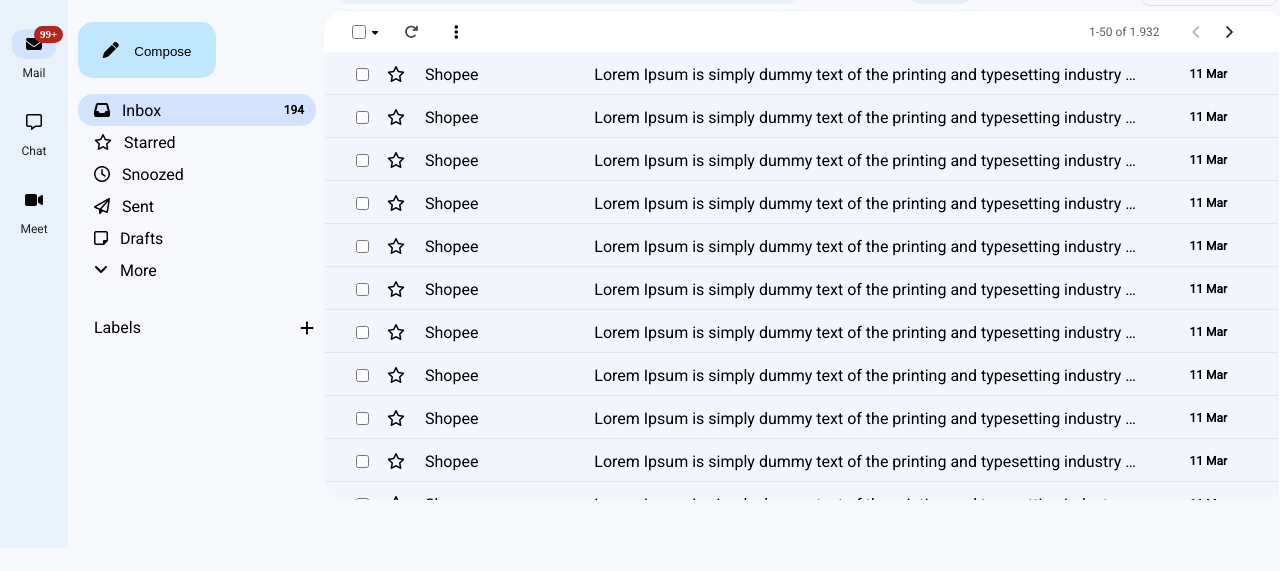
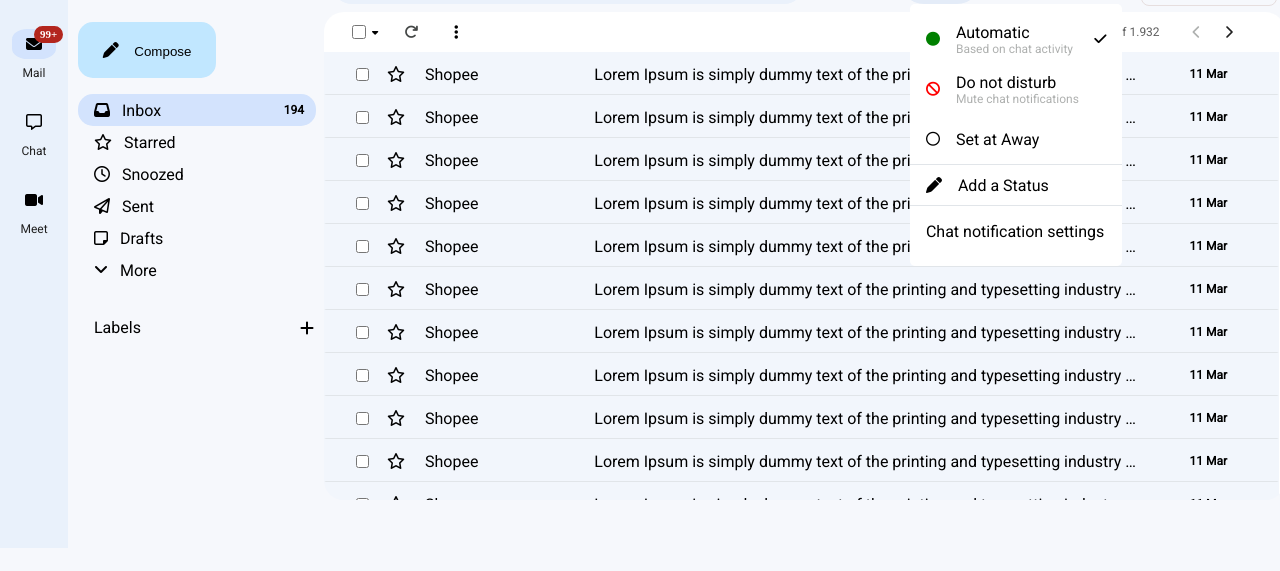
Before and after one commit to PhamNgocThien1801/gmai-fake, a website: page index.html in a window 1280 px wide. Both pictures are taken after a click on the button "Active". Shown: the part 52-623 px from the top of the page. Drawn offline with nearby package versions, Linux system fonts and the light colour scheme; a web font is replaced by a local one.

Commit message:
status drop down

```diff
--- a/css/mystyle.css
+++ b/css/mystyle.css
@@ -28,10 +28,10 @@
 .navbar .option input {
     display: none;
 }
-#hamberger-checkbox:checked + .hamberger-label + .right-content .navbar-content {
+/* #hamberger-checkbox:checked + .hamberger-label + .right-content .navbar-content {
     width: 0px;
     visibility: hidden;
-}
+} */
 .navbar .option .first-option i{
     margin-top: 1.125rem;
     background-color: #d3e3fd;
@@ -215,6 +215,7 @@
     margin: auto 0rem auto 5px;
     display: flex;
     justify-content: end;
+    position: relative;
 }
 .right-content .search-bar .option .status-active button:hover {
     background-color: #EAF1FB;
@@ -235,7 +236,78 @@
 .right-content .search-bar .option .status-active button i {
     font-size: 0.625rem;
 }
-
+.right-content .search-bar .option .status-active .status-content {
+    position: absolute;
+    top: 100%;
+    left: 50%;
+    width: 150%;
+    background-color: #fff;
+    z-index: 1;
+    border-radius: 5px;
+    padding: 10px 0px;
+}
+.right-content .search-bar .option .status-active .status-content .status-option {
+    display: flex;
+    height: 50px;
+    /* justify-content: space-between; */
+    padding: 0px 16px;
+}
+.right-content .search-bar .option .status-active .status-content .status-option:hover {
+    background-color: #E8EAED;
+    border-bottom: #444746;
+}
+.right-content .search-bar .option .status-active .status-content .status-option i{
+    align-items: center;
+    display: flex;
+    font-size: 14px;
+}
+.right-content .search-bar .option .status-active .status-content .status-option .circle-icon{
+    color: green;
+    margin-right: 16px;
+}
+.right-content .search-bar .option .status-active .status-content .status-option .ban-icon{
+    color: red;
+    margin-right: 16px;
+}
+.right-content .search-bar .option .status-active .status-content .status-option .away-icon{
+    margin-right: 16px;
+}
+.right-content .search-bar .option .status-active .status-content .status-action .pen-icon{
+    margin-right: 16px;
+}
+.right-content .search-bar .option .status-active .status-content .status-option .check-icon {
+    margin-left: auto;
+}
+.right-content .search-bar .option .status-active .status-content .status-option .status-option-content {
+    margin: auto 0px;
+}
+.right-content .search-bar .option .status-active .status-content .status-action{
+    display: flex;
+    height: 40px;
+    /* justify-content: space-between; */
+    padding: 0px 16px;
+    align-items: center;
+    border-top: #e1e5e9 solid 1px;
+    border-bottom: #e1e5e9 solid 1px;
+}
+.right-content .search-bar .option .status-active .status-content .status-action:hover {
+    background-color: #E8EAED;
+}
+/* .right-content .search-bar .option .status-active .status-content .status-option-content {
+    align-items: center;
+    display: flex;
+} */
+.right-content .search-bar .option .status-active .status-content p {
+    margin: 0px;
+}
+.right-content .search-bar .option .status-active .status-content p:first-child {
+    font-size: 16px;
+    color: black;
+}
+.right-content .search-bar .option .status-active .status-content .describe {
+    font-size: 12px;
+    color: #AEB0AF;
+}
 .right-content .search-bar .option .option-content {
     width: 10rem;
     display: flex;
@@ -631,3 +703,14 @@
 .right-content .content .email-content .email-option .right-icon:hover div {
     visibility: visible;
 }
+#toggleStatus {
+    display: none;
+}
+
+#toggleStatus:checked ~ .status-content {
+    display: block;
+}
+
+#toggleStatus:not(:checked) ~ .status-content {
+    display: none;
+}
--- a/index.html
+++ b/index.html
@@ -10,15 +10,16 @@
         <link href="./assets/fontawesome/fontawesome-free-6.5.1-web/css/regular.css" rel="stylesheet" />
     </head>
     <body>
+
         <!-- navbar -->
         <div class="navbar">
             <ul class="option">
                 <!-- hamberger button -->
                 <li>
+                    <input type="checkbox" id="hamberger-checkbox">
                     <label class="hamberger-label" for="hamberger-checkbox">
                         <i class="fa-solid fa-bars hamberger-button"></i>
                     </label>
-                    <input type="checkbox" id="hamberger-checkbox">
                 </li>
                 <!-- Mail button -->
                 <li class="first-option"><i class="fa-solid fa-envelope"><div><span>99+</span></div></i><p>Mail</p></li>
@@ -95,8 +96,50 @@
                     <!-- status -->
                     <div class="status-active">
                         <!-- satus active -->
-                        <button><i class="fa-solid fa-circle"></i>Active <i class="fa-solid fa-angle-down"></i></button>
+                        <input type="checkbox" id="toggleStatus" >
+                        <button>
+                            <label class="toggleStatus" for="toggleStatus">
+                                <i class="fa-solid fa-circle"></i>Active <i class="fa-solid fa-angle-down"></i>
+                            </label>
+                        </button>
                         <!-- popover satus content -->
+                        <div class="status-content">
+                            <div class="status-option">
+                                <i class="fa-solid fa-circle circle-icon"></i>
+                                <div class="status-option-content">
+                                    <p>Automatic</p>
+                                    <p class="describe">Based on chat activity</p>
+                                </div>
+                                <i class="fa-solid fa-check check-icon"></i>
+                            </div>
+                            <div class="status-option">
+                                <i class="fa-solid fa-ban ban-icon"></i>
+                                <div class="status-option-content">
+                                    <p>Do not disturb</p>
+                                    <p class="describe">Mute chat notifications</p>
+                                </div>
+                                <div></div>
+                            </div>
+                            <div class="status-option">
+                                <i class="fa-regular fa-circle away-icon"></i>
+                                <div class="status-option-content">
+                                    <p class="describe">Set at Away</p>
+                                </div>
+                                <div></div>
+                            </div>
+                            <div class="status-action">
+                                <i class="fa-solid fa-pen pen-icon"></i>
+                                <div class="status-option-content">
+                                    <p class="describe">Add a Status</p>
+                                </div>
+                            </div>
+                            <div class="status-option">
+                                <div class="status-option-content">
+                                    <p class="describe-action">Chat notification settings</p>
+                                </div>
+                                <div></div>
+                            </div>
+                        </div>
                     </div>
                     <!-- option -->
                     <div class="option-content">
@@ -121,7 +164,7 @@
             <!-- content -->
             <div class="content">
                 <!-- navbar content -->
-                <div class="navbar-content">
+                <div class="navbar-content" id="navbar-content">
                     <button><i class="fa-solid fa-pen"></i> Compose</button>
                     <ul>
                         <li><i class="fa-solid fa-inbox"></i> Inbox <strong>194</strong><div class="text-tooltip">inbox</div></li>
```
